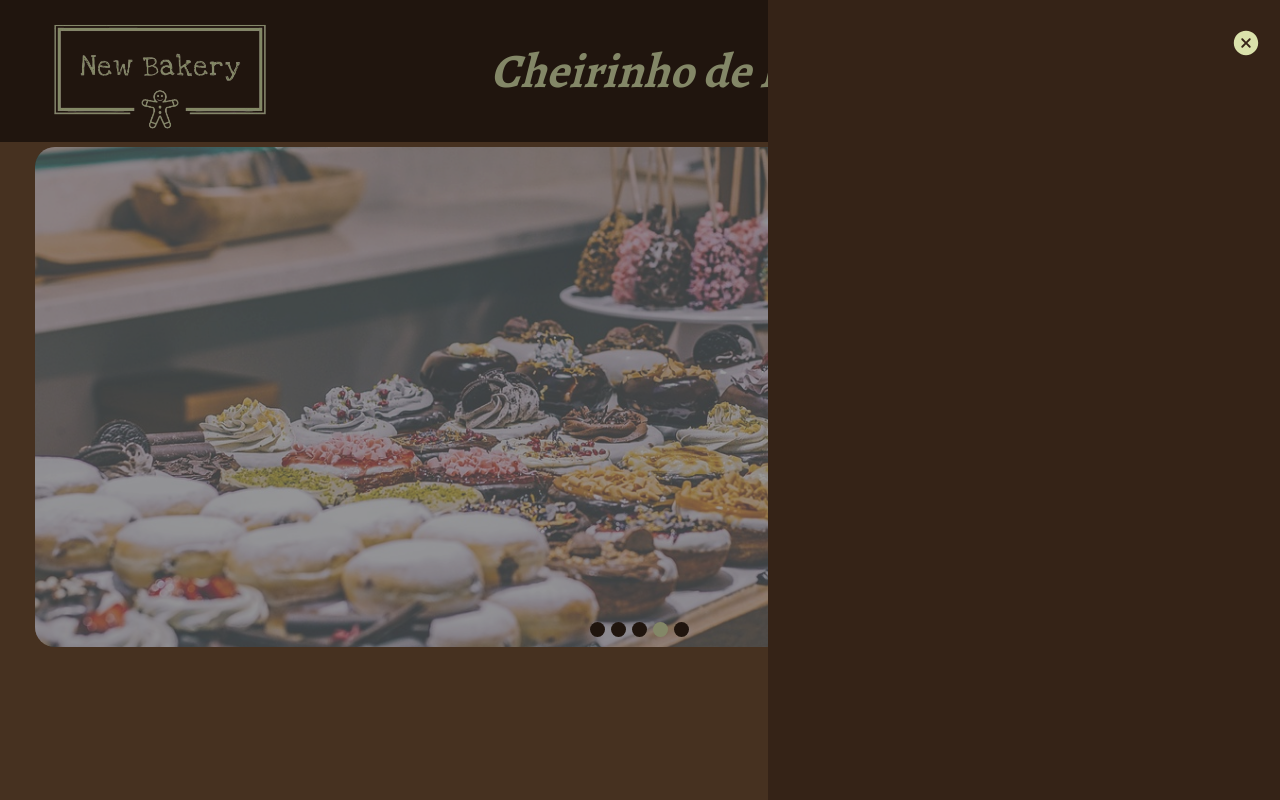
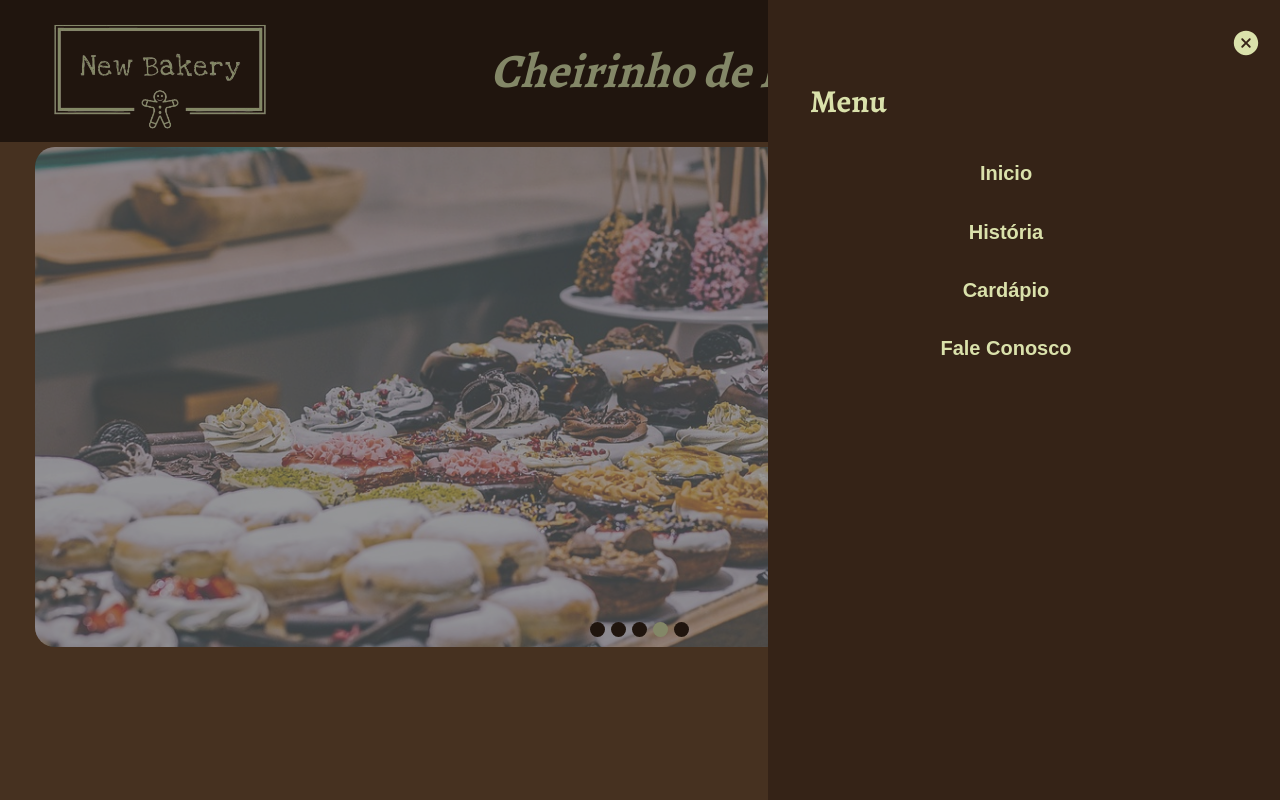
Before and after one commit to RiccettoDev/bakery, a React (Vite) app: page / in a window 1280 px wide. Both pictures are taken after a click on the button 1209 px from the left and 71 px from the top of the page. Shown: the top 800 px of the page. Built offline with nearby package versions, Linux system fonts and the light colour scheme.

Commit message:
[bakery]-feat- implemented buttons in modal menu

```diff
--- a/src/components/layout/header/index.tsx
+++ b/src/components/layout/header/index.tsx
@@ -8,7 +8,9 @@ import {
   Menu,
   ModalContainer,
   Overlay,
-  CloseButton
+  CloseButton,
+  ContainerMenu,
+  ButtonMenu
 } from "./styles";
 
 import logo from "../../../img/logo.png"
@@ -45,6 +47,21 @@ export function Header() {
             <CloseButton onClick={closeModal}>
               <IoIosCloseCircle color="#DAE1AB" size={30} />
             </CloseButton>
+            <ContainerMenu>
+              <h1>Menu</h1>
+              <ButtonMenu>
+                <h2>Inicio</h2>
+              </ButtonMenu>
+              <ButtonMenu>
+                <h2>História</h2>
+              </ButtonMenu>
+              <ButtonMenu>
+                <h2>Cardápio</h2>
+              </ButtonMenu>
+              <ButtonMenu>
+                <h2>Fale Conosco</h2>
+              </ButtonMenu>
+            </ContainerMenu>
           </ModalContainer>
         </Overlay>
       )}
--- a/src/components/layout/header/styles.ts
+++ b/src/components/layout/header/styles.ts
@@ -91,4 +91,30 @@ export const CloseButton = styled.button`
   & :hover {
     opacity: 40%;
   }
+  `;
+
+export const ContainerMenu = styled.div`
+  width: 100%;
+  margin-top: 1em;
+  display: flex;
+  flex-direction: column;
+  padding: 42px;
+  color: #DAE1AB;
+
+  @media (max-width: 480px) {
+  }
 `;
+
+export const ButtonMenu = styled.button`
+  border: none;
+  background: none;
+  color: #DAE1AB;
+  margin-left: -9em;
+
+  &:Hover {
+    opacity: 50%;
+  }
+
+  @media (max-width: 480px) {
+  }
+`;
```
